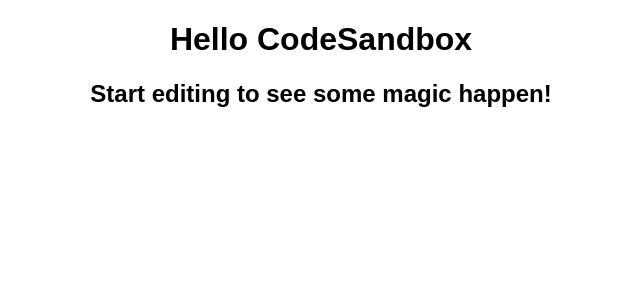
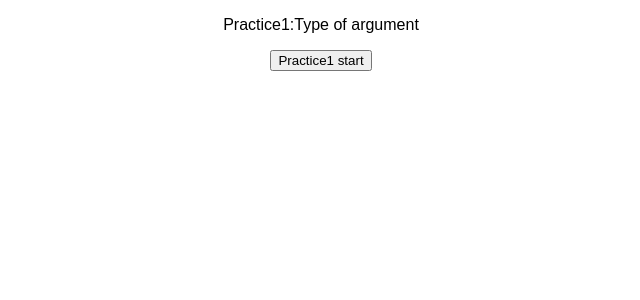
Before and after one commit to koyamal/earn-react-08, a React (Create React App) app: page / in a window 1280 px wide. Shown: the top 300 px of the page, without its empty margins (319-959 px from the left). Built offline with nearby package versions, Linux system fonts and the light colour scheme.

Commit message:
Practice1: type of arguments

```diff
--- a/src/App.tsx
+++ b/src/App.tsx
@@ -1,10 +1,10 @@
+import { Practice1 } from "./practices/Practice1";
 import "./styles.css";
 
 export default function App() {
   return (
     <div className="App">
-      <h1>Hello CodeSandbox</h1>
-      <h2>Start editing to see some magic happen!</h2>
+      <Practice1 />
     </div>
   );
 }
--- /dev/null
+++ b/src/practices/Practice1.tsx
@@ -0,0 +1,15 @@
+export const Practice1 = () => {
+  const calTotalFee = (num: number) => {
+    const total = num * 1.1;
+    console.log(total);
+  };
+  const onClickPractice = () => {
+    calTotalFee(1000);
+  };
+  return (
+    <div>
+      <p>Practice1:Type of argument</p>
+      <button onClick={onClickPractice}>Practice1 start</button>
+    </div>
+  );
+};
--- a/tsconfig.json
+++ b/tsconfig.json
@@ -3,7 +3,7 @@
         "./src/**/*"
     ],
     "compilerOptions": {
-        "strict": true,
+        // "strict": true,
         "esModuleInterop": true,
         "lib": [
             "dom",
```
